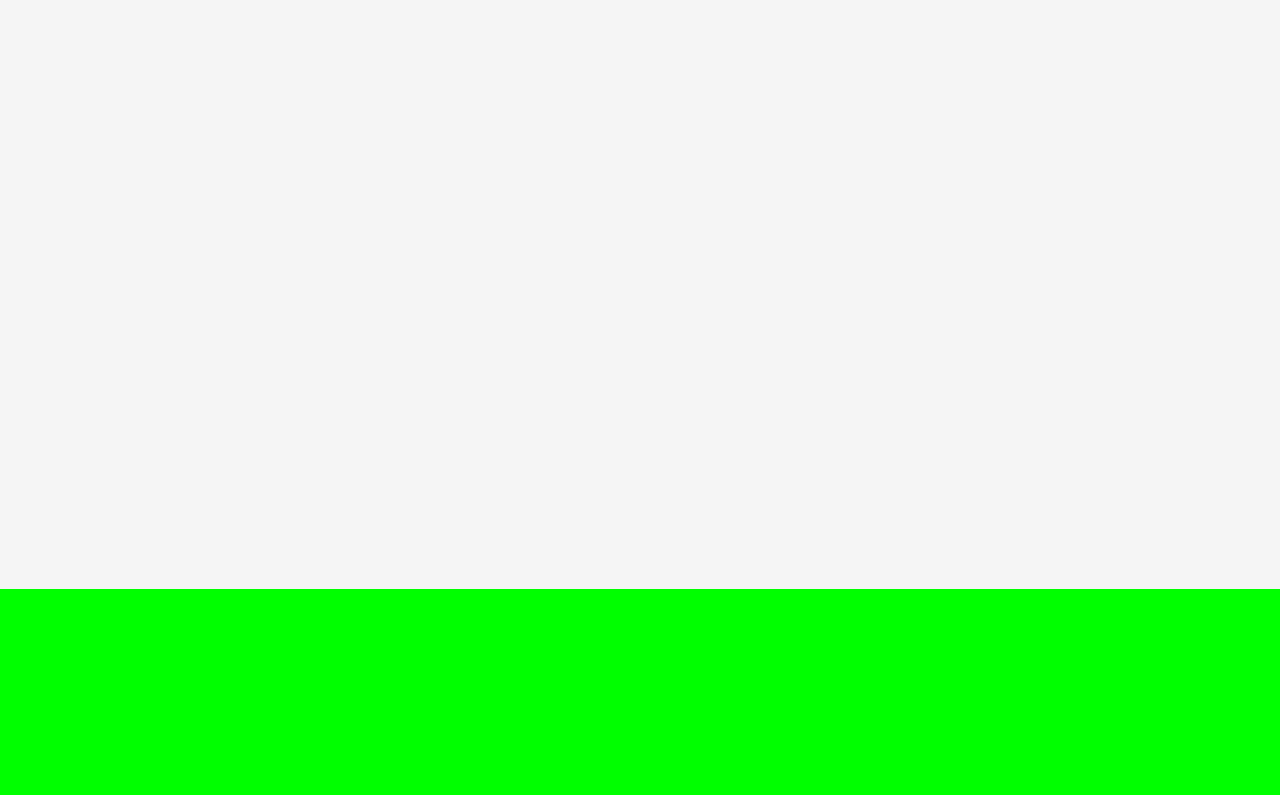
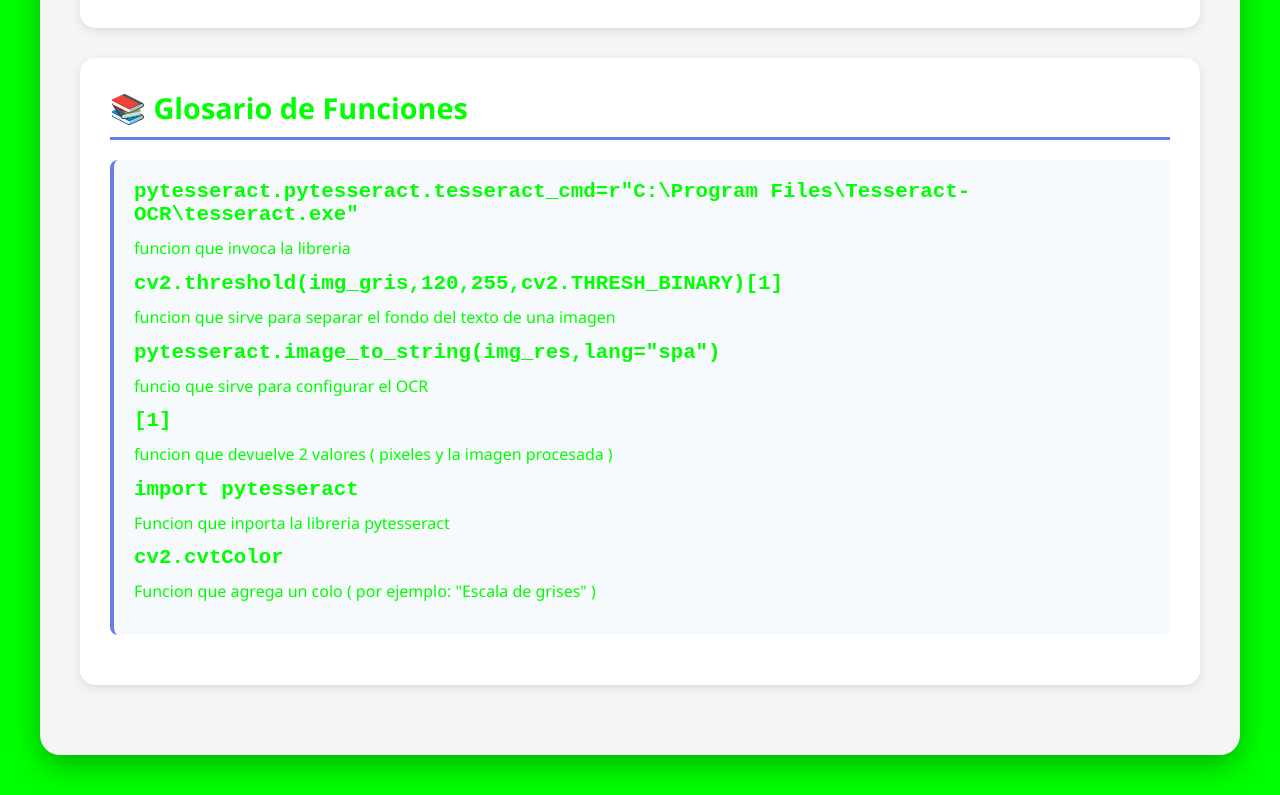
Before and after one commit to iyarizc/portafolio_VA, a plain HTML site: page OCR.html in a window 1280 px wide. Shown: the part 1575-2370 px from the top of the page. Before the commit the page ends 2164 px from the top, so only its background shows below. Drawn offline with Linux system fonts and the light colour scheme.

Commit message:
Update OCR.html

```diff
--- a/OCR.html
+++ b/OCR.html
@@ -251,6 +251,12 @@ cv2.destroyAllWindows()
                     <p>funcion que sirve para separar el fondo del texto de una imagen</p>
                     <h4>pytesseract.image_to_string(img_res,lang="spa")</h4>
                     <p>funcio que sirve para configurar el OCR</p>
+                    <h4>[1]</h4>
+                    <p>funcion que devuelve 2 valores ( pixeles y la imagen procesada )</p>
+                    <h4>import pytesseract</h4>
+                    <p>Funcion que inporta la libreria pytesseract</p>
+                    <h4>cv2.cvtColor</h4>
+                    <p>Funcion que agrega un colo ( por ejemplo: "Escala de grises" )</p>
                 </div>
             </div>
         </div>
```
